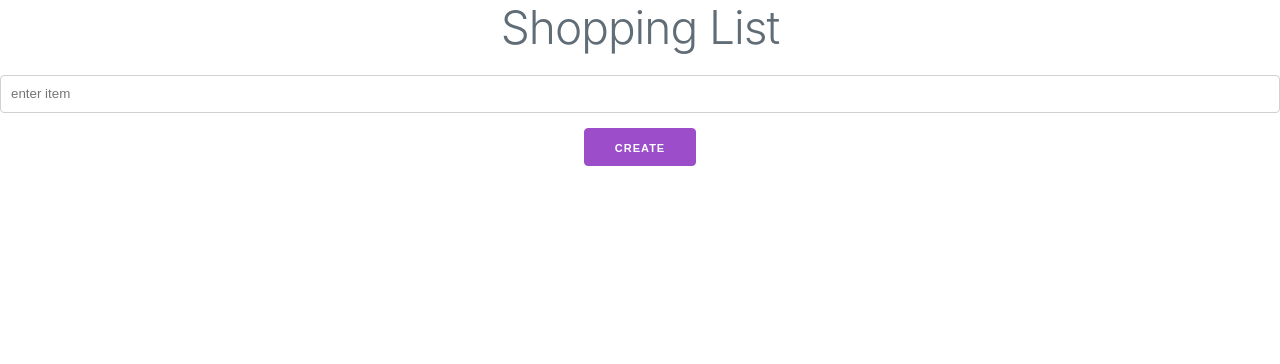
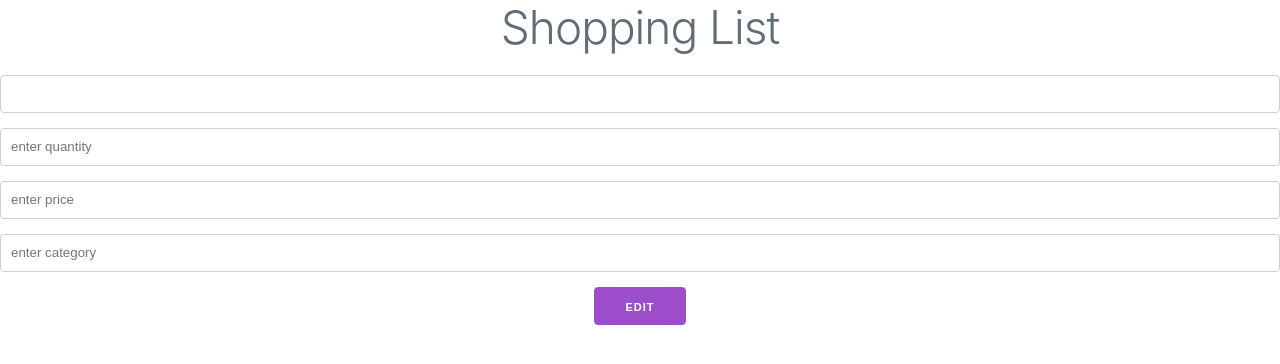
Before and after one commit to TJBos/Shopping_List_React, a React (Create React App) app: page /edit in a window 1280 px wide. Shown: the top 364 px of the page. Built offline with nearby package versions, Linux system fonts and the light colour scheme.

Commit message:
hooked up an edit form

```diff
--- a/src/App.js
+++ b/src/App.js
@@ -1,6 +1,5 @@
 import "./App.css";
 import React from "react";
-import CreateForm from "./components/createForm";
 import { Route, Link, Switch } from "react-router-dom";
 import EditForm from "./components/editForm";
 import Display from "./components/display";
@@ -18,10 +17,7 @@ function App() {
   return (
     <div className="app">
       <h1>Shopping List</h1>
-      <CreateForm
-        shoppingItems={shoppingItems}
-        setShoppingItems={setShoppingItems}
-      />
+
       <Switch>
         <Route
           exact
--- a/src/components/display.js
+++ b/src/components/display.js
@@ -1,5 +1,6 @@
 import "../App.css";
 import React from "react";
+import CreateForm from "./createForm";
 
 const Display = (props) => {
   const {
@@ -42,6 +43,11 @@ const Display = (props) => {
   };
 
   return (
+    <>
+      <CreateForm
+        shoppingItems={shoppingItems}
+        setShoppingItems={setShoppingItems}
+      />
       <div className="display">
         <div className="shopping-list">
           <h2>Pending</h2>
@@ -72,6 +78,7 @@ const Display = (props) => {
           </ul>
         </div>
       </div>
+    </>
   );
 };
 
--- a/src/components/editForm.js
+++ b/src/components/editForm.js
@@ -1,7 +1,52 @@
 import React from "react";
 
 const EditForm = (props) => {
-  return <h1>{props.item.name}</h1>;
+  const [editData, setEditData] = React.useState(props.item);
+
+  const handleSubmit = (event) => {
+    event.preventDefault();
+    //code
+    props.history.push("/");
+  };
+
+  const handleChange = (event) => {
+    setEditData({ ...editData, [event.target.name]: event.target.value });
+  };
+
+  return (
+    <form onSubmit={handleSubmit}>
+      <input
+        type="text"
+        name="name"
+        value={editData.name}
+        onChange={handleChange}
+      />
+      <input
+        type="number"
+        name="qty"
+        placeholder="enter quantity"
+        value={editData.qty}
+        onChange={handleChange}
+      />
+      <input
+        type="number"
+        name="price"
+        placeholder="enter price"
+        value={editData.price}
+        onChange={handleChange}
+      />
+      <input
+        type="text"
+        name="category"
+        placeholder="enter category"
+        value={editData.category}
+        onChange={handleChange}
+      />
+      <button type="submit" value="Edit">
+        Edit
+      </button>
+    </form>
+  );
 };
 
 export default EditForm;
```
Lines whose indentation alone changed are shown as unchanged.
